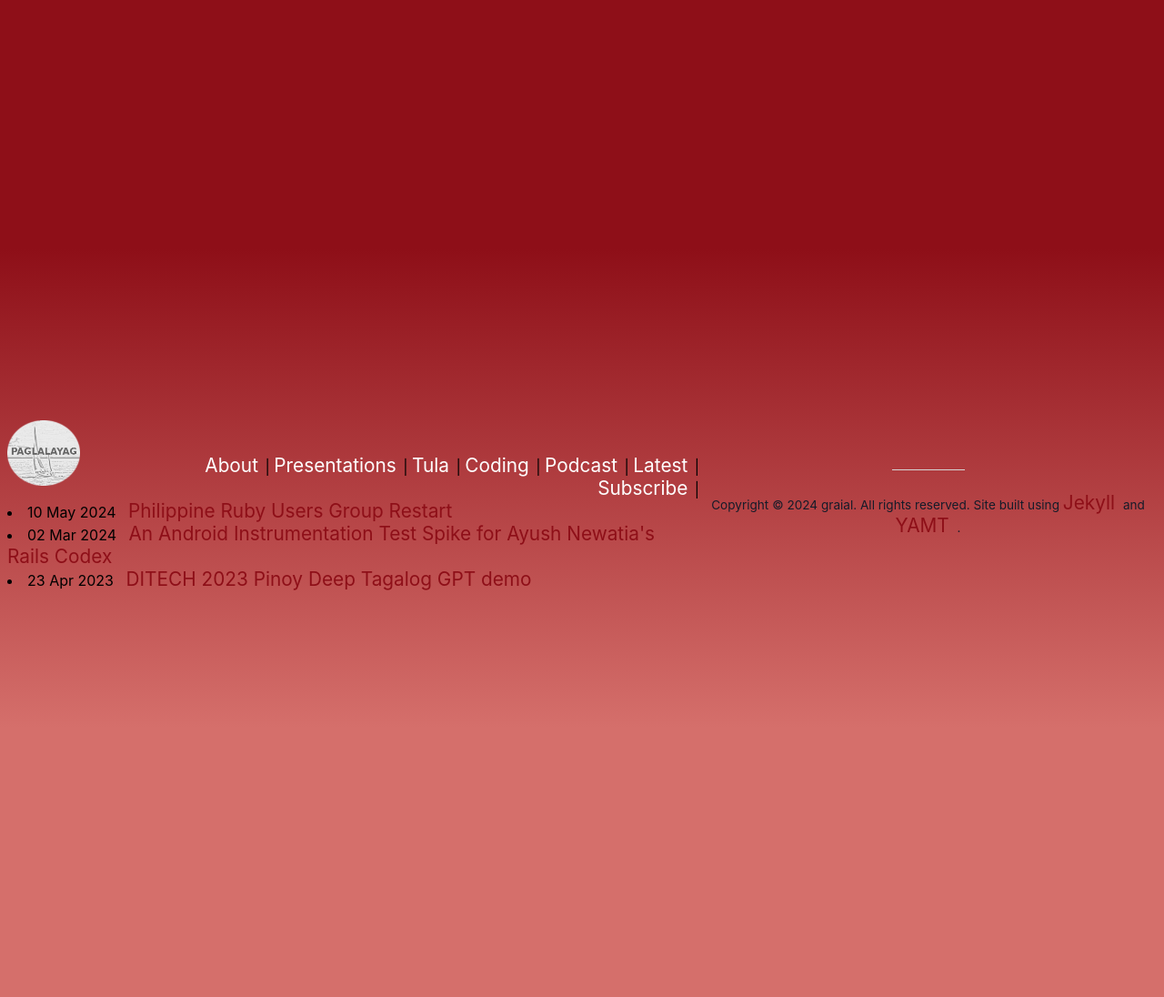
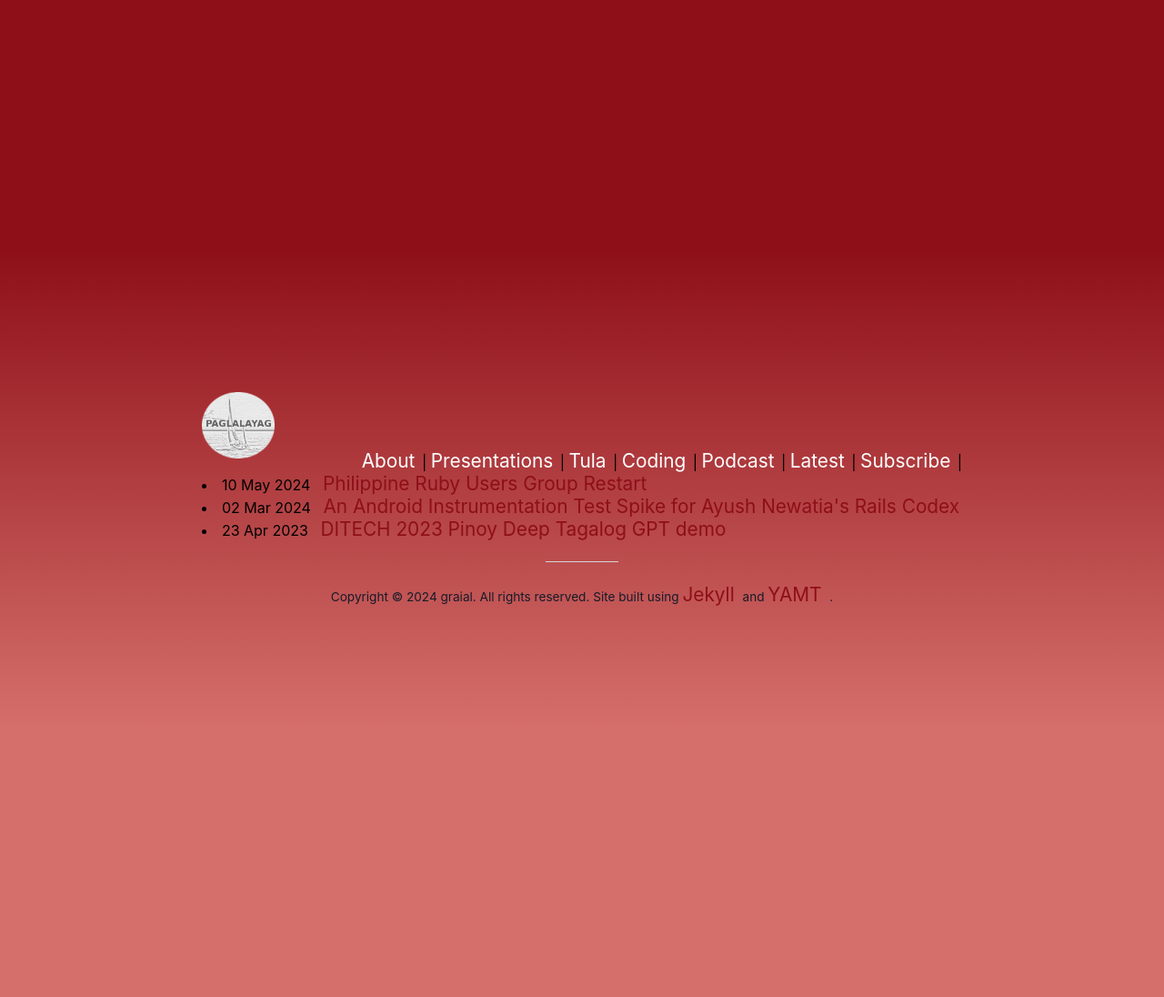
Before and after one commit to paglalayag/paglalayag.github.io, a Jekyll site: the page built from _pages/coding.md, in a window 1280 px wide. Shown: the whole page at 91% size. Built offline with Jekyll 4.4.1, drawn with Linux system fonts in a browser that asks for light colours; nearby versions of some CDN libraries; a script that is not in the unit is left out.

Commit message:
adjust footer positionin in layouts

```diff
--- a/_layouts/categories.html
+++ b/_layouts/categories.html
@@ -1,8 +1,8 @@
 ---
 layout: single-red
 ---
+{% include miniheader.html %}
 <div id="archives">
-	{% include miniheader.html %}
-
 	{{content}}
 </div>
+{% include footer.html %}
--- a/_layouts/page.html
+++ b/_layouts/page.html
@@ -1,8 +1,8 @@
 ---
 layout: single
 ---
+{% include miniheader.html %}
 <div class="post-container">
-  {% include miniheader.html %}
-
   {{content}}
 </div>
+{% include footer.html %}
--- a/_layouts/single-red.html
+++ b/_layouts/single-red.html
@@ -1,10 +1,9 @@
 ---
 layout: default
 ---
+
 <body class="red">
   <div class="container">
     {{content}}
   </div>
-
-  {%- include footer.html -%}
 </body>
--- a/_layouts/single.html
+++ b/_layouts/single.html
@@ -5,6 +5,4 @@
   <div class="container">
     {{content}}
   </div>
-
-  {%- include footer.html -%}
 </body>
```
